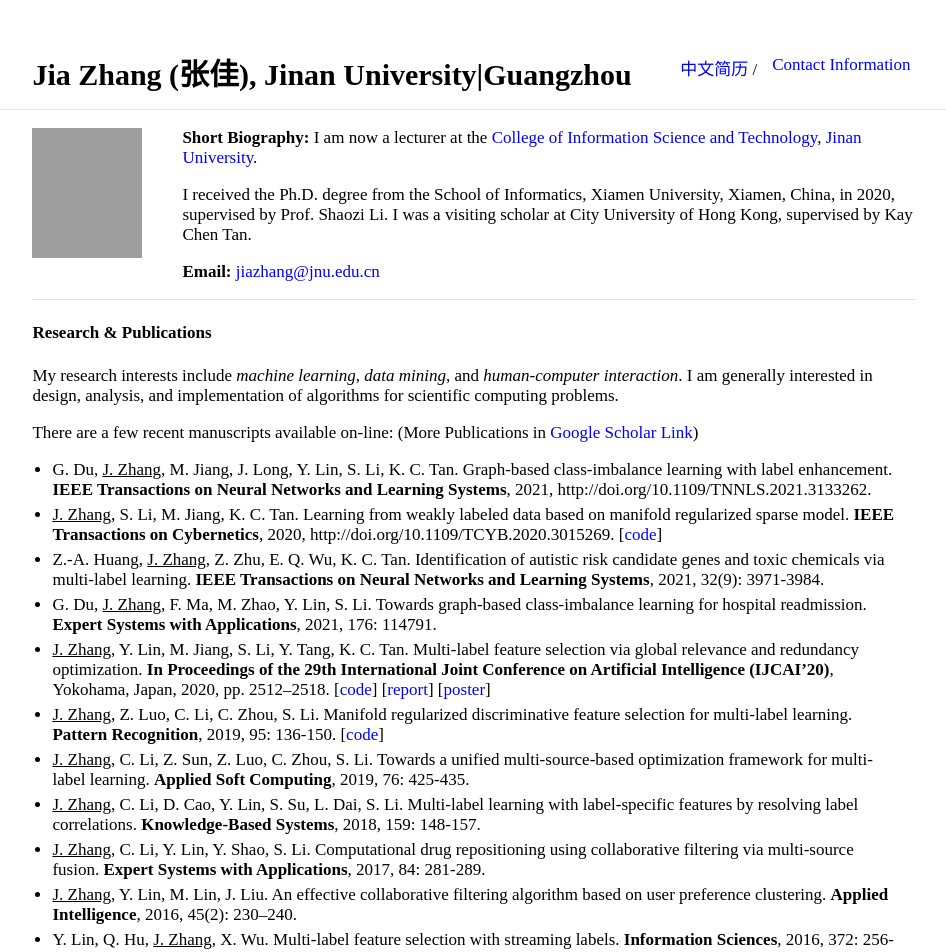
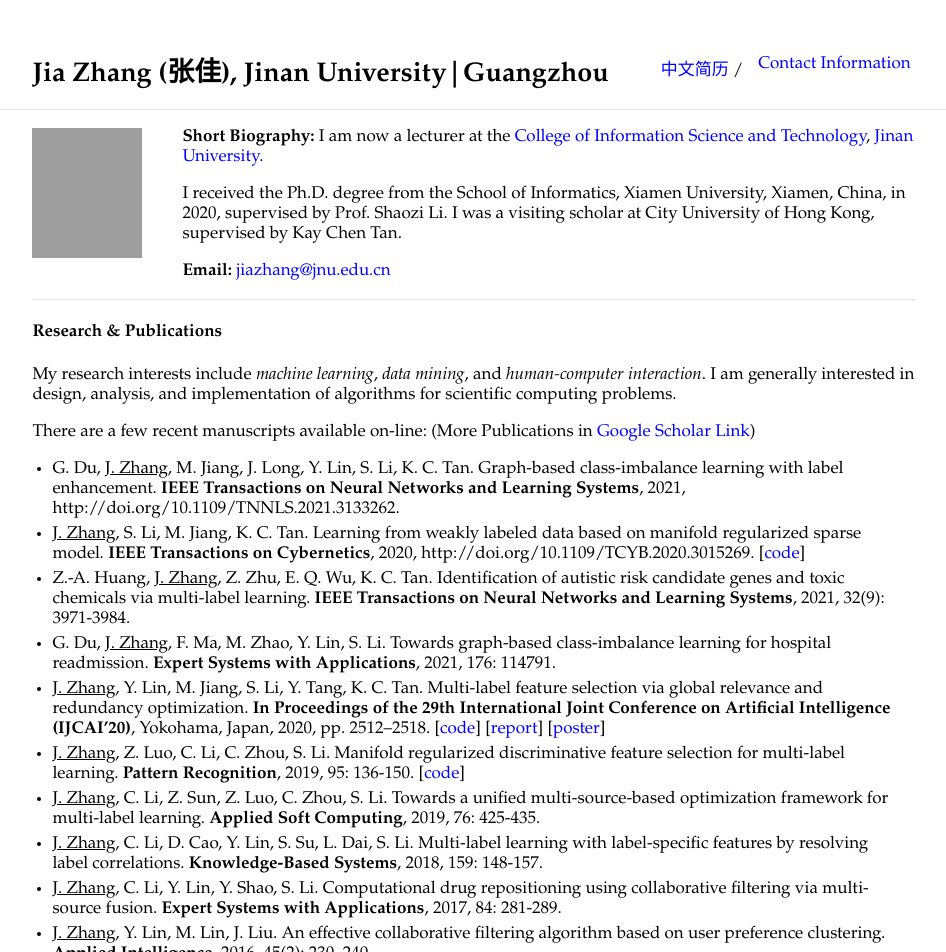
Before and after one commit to jiazhang-ml/jiazhang-ml.github.io, a Jekyll site: the page built from index.md, in a window 1280 px wide. Shown: the top 952 px of the page, without its empty margins (166-1112 px from the left). Built offline with Jekyll 4.4.1, drawn with Linux system fonts in a browser that asks for light colours; grey boxes are pictures that could not be loaded.

Commit message:
Update _style.scss

```diff
--- a/_sass/_style.scss
+++ b/_sass/_style.scss
@@ -11,7 +11,7 @@ html {
 }
 body {
     margin: 0;
-    font-family: times new roman;
+    font-family: Palatino Linotype;
     font-size: 17px;
     height: 100%;
 }
@@ -34,9 +34,9 @@ hr {
  */
 
 #author-name {
-    font-family: times new roman;
+    font-family: Palatino Linotype;
     font-weight:bold;
-    font-size: 30px;
+    font-size: 27px;
     color: #000000;
     display: inline-block;
 }
```
